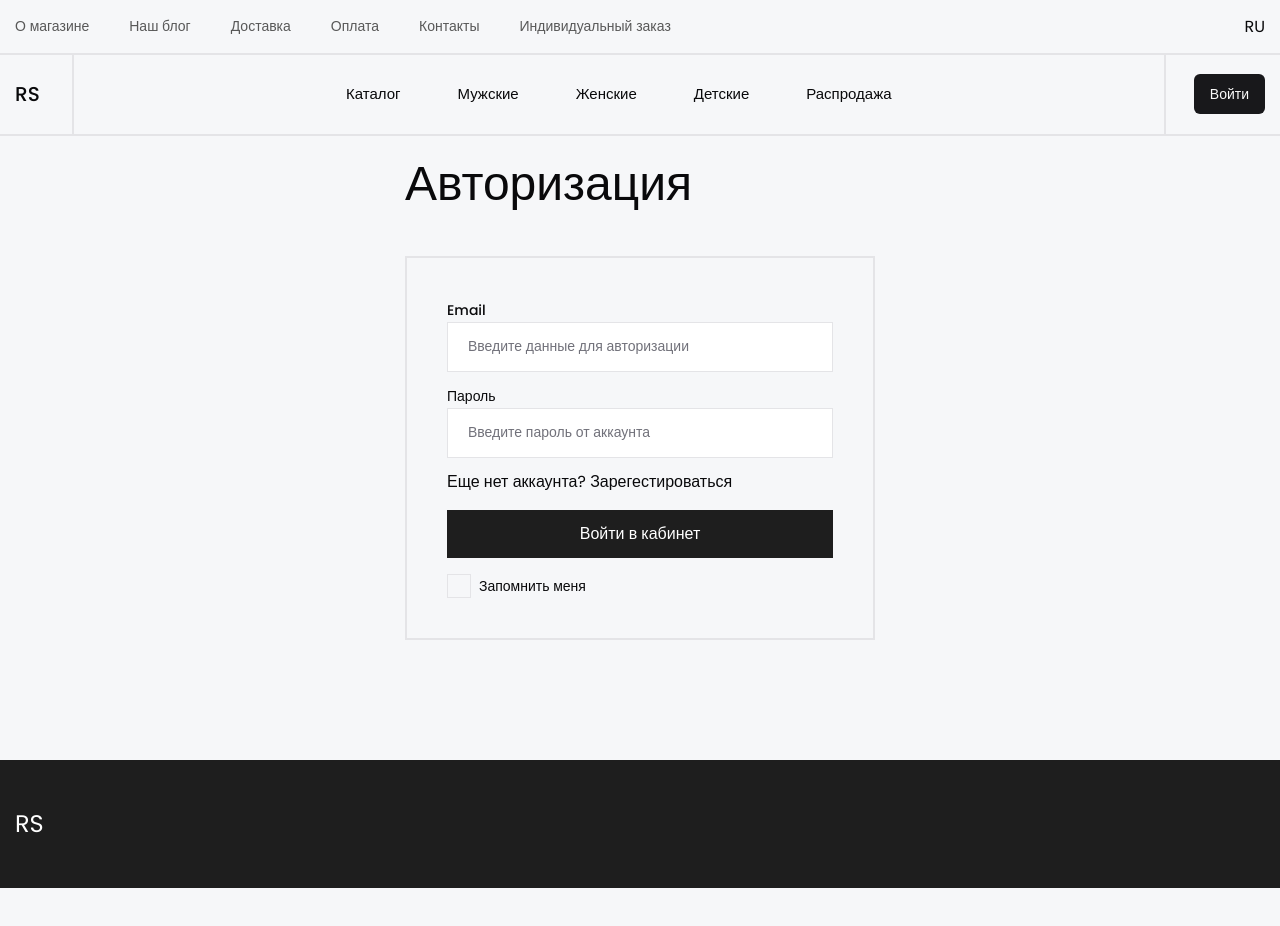
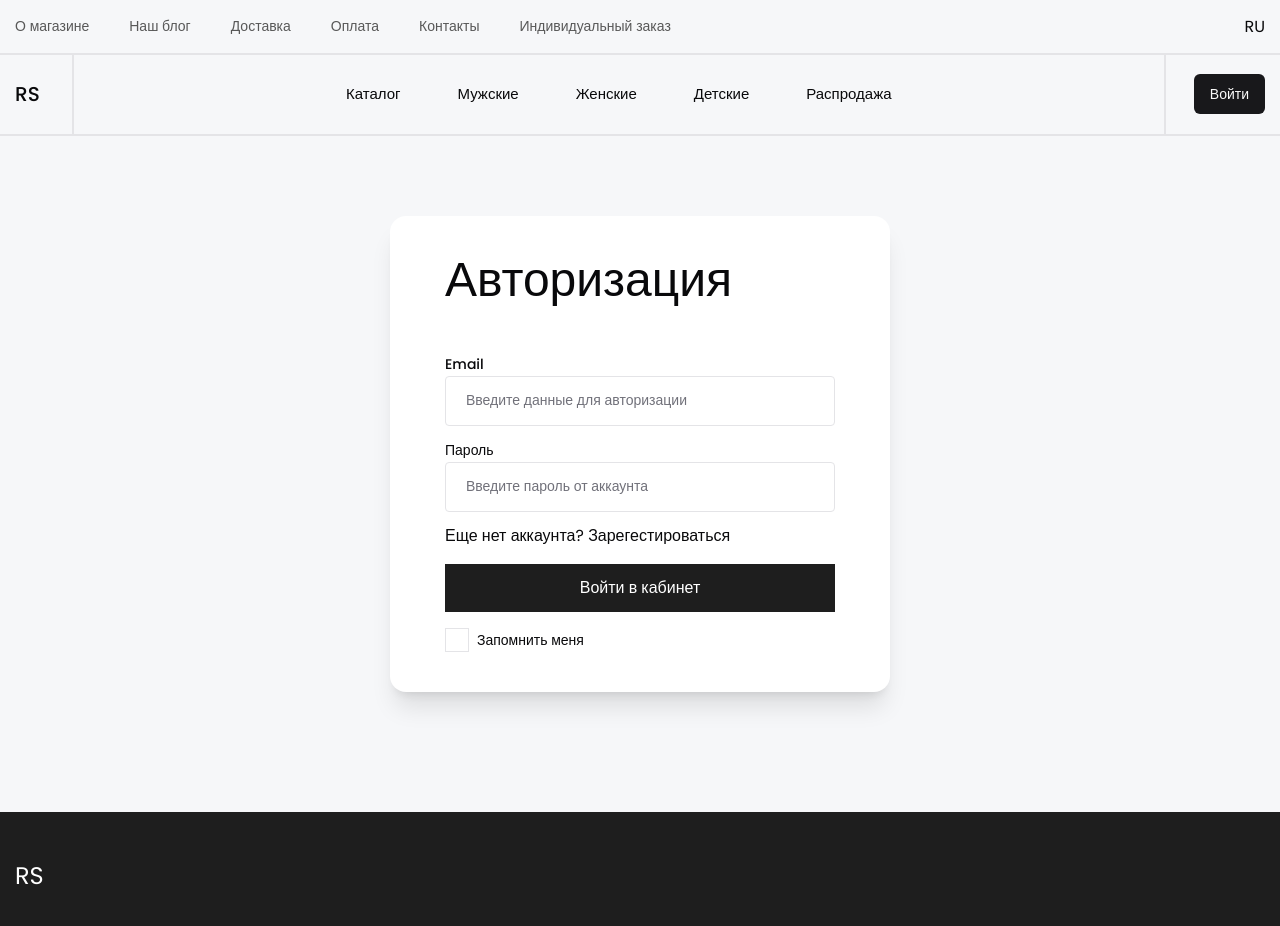
Before and after one commit to MagaFreelancer/rent-car, a React (Vite) app: page /auth/login in a window 1280 px wide. Shown: the top 926 px of the page. Before the commit the page ends 888 px from the top, so only its background shows below. Built offline with nearby package versions, Linux system fonts and the light colour scheme.

Commit message:
fixed: style form

```diff
--- a/src/App.tsx
+++ b/src/App.tsx
@@ -10,6 +10,7 @@ import Profile from '@/pages/profile/profile.tsx';
 import { useEffect } from 'react';
 import useAuth from '@/utils/hooks/useAuth.ts';
 import { userAuthMe } from '@/redux/thunk/auth-fetch.ts';
+import Cars from '@/pages/cars/cars.tsx';
 
 // import Container from '@/shared/container.tsx';
 // import {
@@ -73,6 +74,7 @@ const App = () => {
 
                 <main className="flex-grow">
                     <Routes>
+                        <Route path="/cars" element={<Cars />} />
                         <Route path="/cars/:id" element={<SinglePage />} />
                         <Route element={<PrivateRoute restrictedToAuth={false} />}>
                             <Route path="auth/:type" element={<Auth />} />
--- /dev/null
+++ b/src/components/filters/filters.tsx
@@ -0,0 +1,11 @@
+import Container from '@/shared/container.tsx';
+
+const Filters = () => {
+    return (
+        <div>
+            <Container>fe</Container>
+        </div>
+    );
+};
+
+export default Filters;
--- a/src/pages/auth/auth.tsx
+++ b/src/pages/auth/auth.tsx
@@ -18,11 +18,9 @@ const Auth = () => {
     const isRegistered = type === 'login';
 
     return (
-        <section className="max-w-[500px] mx-auto mb-[120px]">
+        <section className="mt-20 max-w-[500px] mx-auto mb-[120px] bg-white p-10 rounded-2xl shadow-xl">
             <Container>
-                <Title className="mt-6 mb-12">
-                    {type === 'login' ? 'Авторизация' : 'Регистрация'}
-                </Title>
+                <Title className="mb-12">{type === 'login' ? 'Авторизация' : 'Регистрация'}</Title>
 
                 <AuthForm isLogin={isRegistered} />
             </Container>
--- a/src/pages/auth/components/auth-form.tsx
+++ b/src/pages/auth/components/auth-form.tsx
@@ -28,19 +28,27 @@ const AuthForm: React.FC<AuthFormProps> = ({ isLogin }) => {
     );
 
     return (
-        <form onSubmit={handleSubmit(onSubmit)} className="border-2 p-10">
+        <form onSubmit={handleSubmit(onSubmit)}>
             {isLogin ? (
                 <Login register={register} errors={errors} reset={resetUseFormRedux} />
             ) : (
                 <Register register={register} errors={errors} reset={resetUseFormRedux} />
             )}
 
-            <Button className="w-full p-6 my-4" loading={status} variant="custom" type="submit">
+            <Button
+                className="transition w-full p-6 my-4"
+                loading={status}
+                variant="custom"
+                type="submit"
+            >
                 {isLogin ? 'Войти в кабинет' : 'Создать аккаунт'}
             </Button>
 
             <CheckboxLabelGroup name="remember">
-                <CheckboxLabelCustom onChange={checked => setValue('remember', checked)} />
+                <CheckboxLabelCustom
+                    className="transition"
+                    onChange={checked => setValue('remember', checked)}
+                />
                 <CheckboxLabelValue label="Запомнить меня" />
             </CheckboxLabelGroup>
 
--- a/src/pages/auth/components/login/login.tsx
+++ b/src/pages/auth/components/login/login.tsx
@@ -25,7 +25,7 @@ const Login = ({ register, errors, reset }: IPropsLogin) => {
             >
                 <TextFieldLabel />
                 <TextFieldInput
-                    className="rounded-none py-6 px-5"
+                    className="transition rounded py-6 px-5"
                     placeholder="Введите данные для авторизации"
                     register={register}
                     name="email"
@@ -41,7 +41,7 @@ const Login = ({ register, errors, reset }: IPropsLogin) => {
             >
                 <TextFieldLabel />
                 <TextFieldInput
-                    className="rounded-none py-6 px-5"
+                    className="transition rounded py-6 px-5"
                     placeholder="Введите пароль от аккаунта"
                     register={register}
                     name="password"
--- a/src/pages/auth/components/register/register.tsx
+++ b/src/pages/auth/components/register/register.tsx
@@ -25,7 +25,7 @@ const Register = ({ register, errors, reset }: IPropsLogin) => {
             >
                 <TextFieldLabel />
                 <TextFieldInput
-                    className="rounded-none py-6 px-5"
+                    className="transition rounded py-6 px-5"
                     placeholder="Ваше имя"
                     register={register}
                     name="name"
@@ -41,7 +41,7 @@ const Register = ({ register, errors, reset }: IPropsLogin) => {
             >
                 <TextFieldLabel />
                 <TextFieldInput
-                    className="rounded-none py-6 px-5"
+                    className="transition rounded py-6 px-5"
                     placeholder="Введите email адрес"
                     register={register}
                     name="email"
@@ -57,7 +57,7 @@ const Register = ({ register, errors, reset }: IPropsLogin) => {
             >
                 <TextFieldLabel />
                 <TextFieldInput
-                    className="rounded-none py-6 px-5"
+                    className="transition rounded py-6 px-5"
                     placeholder="Придумайте пароль"
                     register={register}
                     name="password"
@@ -73,7 +73,7 @@ const Register = ({ register, errors, reset }: IPropsLogin) => {
             >
                 <TextFieldLabel />
                 <TextFieldInput
-                    className="rounded-none py-6 px-5"
+                    className="transition rounded py-6 px-5"
                     placeholder="Придумайте пароль"
                     register={register}
                     name="repeat"
--- /dev/null
+++ b/src/pages/cars/cars.tsx
@@ -0,0 +1,11 @@
+import Filters from '@/components/filters/filters.tsx';
+
+const Cars = () => {
+    return (
+        <div>
+            <Filters />
+        </div>
+    );
+};
+
+export default Cars;
--- a/src/widgets/header/header.tsx
+++ b/src/widgets/header/header.tsx
@@ -16,7 +16,7 @@ const Header = () => {
                     <nav className="p-7 w-full border-x-2">
                         <ul className="flex text-[15px] justify-center font-medium gap-[57px]">
                             <li>
-                                <NavLink to="/">Каталог</NavLink>
+                                <NavLink to="/cars">Каталог</NavLink>
                             </li>
                             <li>
                                 <NavLink to="/">Мужские</NavLink>
```
